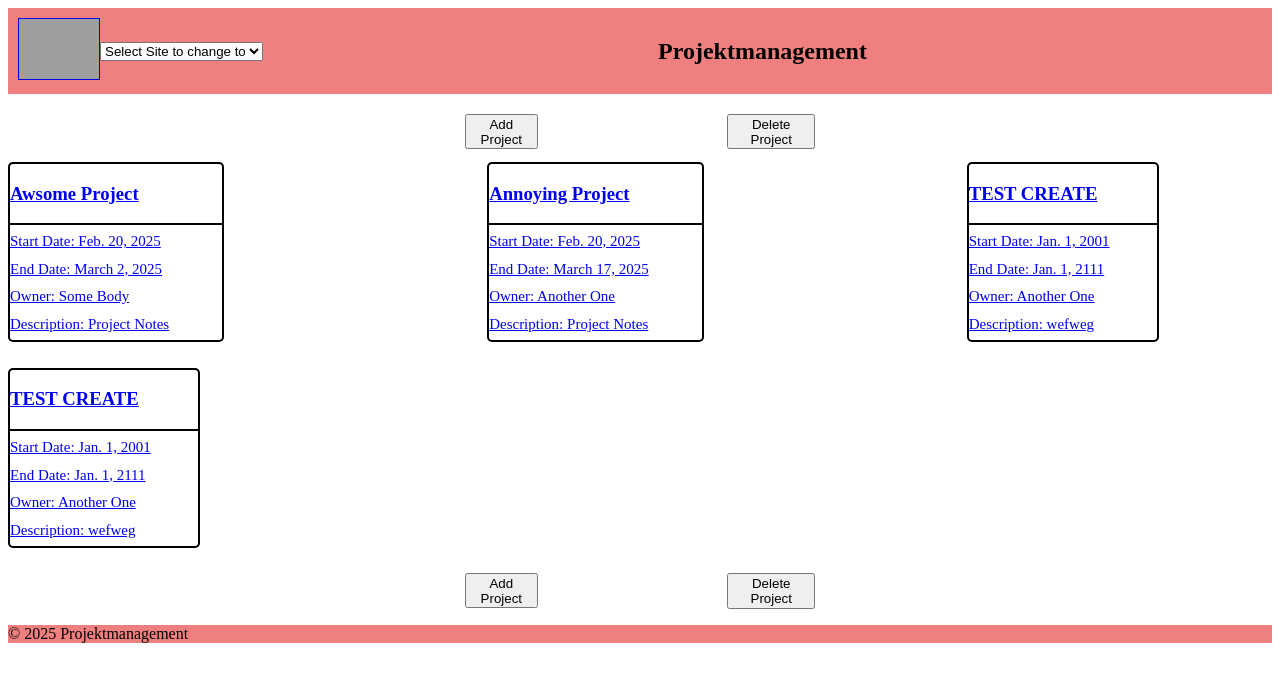
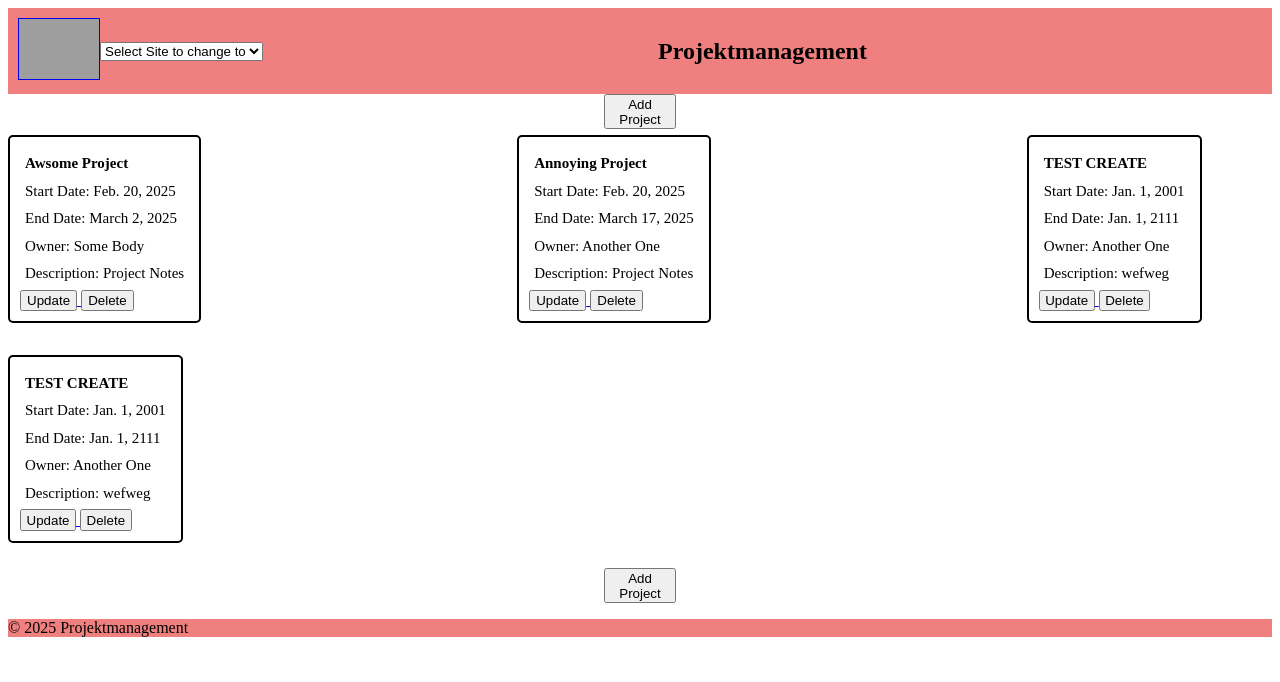
Before and after one commit to ThorbenHrbck/Projektmanagement, a Django app: page /projects/ in a window 1280 px wide. Shown: the top 682 px of the page. Run offline with Django 5.2, Linux system fonts and the light colour scheme; data comes from the database, SQL or seed files in the repository; grey boxes are pictures that could not be loaded.

Commit message:
fixed bugs in ProjectOverview

```diff
--- a/Projektmanagement/Templates/Project/Button.html
+++ b/Projektmanagement/Templates/Project/Button.html
@@ -1,23 +1,17 @@
 <style>
-    .crud_container {
+    .global-crud {
     display: flex;
-        justify-content: center; /* Zentriert die Buttons horizontal */
-        gap: 15%; /* Abstand zwischen den Buttons in Prozent */
+    justify-content: center;
+    /* gap: 15%; */
 }
 </style>
-<div class="crud_container">
+    <div class="global-crud">
         <a href="{% url 'project_create' %}">
-        <button>Add Project</button>
+            <button type="button">Add Project</button>
         </a>
-    <a href="{% url 'project_delete' %}">
-        <button>Delete Project</button>
-    </a>
-    <!-- <a href="{% url 'project_update' %}">
-        <button>Update Project</button>
-    </a> -->
         {% if projects.has_next %}
             <a href="?page={{ projects.next_page_number }}">
-            <button>Next Projects</button>
+                <button type="button">Next Projects</button>
             </a>
         {% endif %}
     </div>
--- a/Projektmanagement/Templates/Project/ProjectOverview.html
+++ b/Projektmanagement/Templates/Project/ProjectOverview.html
@@ -2,54 +2,49 @@
 
 {% block content %}
 <style>
+    /* Container für ein einzelnes Projekt */
     .container {
-        width: 130%; /* Beispiel: feste Breite */
+        /* width: 130%; */
         border: 2px solid #000;
         border-radius: 5px;
-    }
-
-    .separator {
-        width: 100%;
-        height: 2px;
-        background-color: #000;
+        margin-bottom: 2%;
+        padding: 10px;
+        position: relative;
     }
     .row {
         display: flex;
         gap: 25%;
-        margin-bottom: 2%;
-        margin-top: 1%;
-    }
-    .crud_container {
-        display: flex;
-        justify-content: center; /* Zentriert die Buttons horizontal */
-        gap: 15%; /* Abstand zwischen den Buttons in Prozent */
-        margin-top: 20px;
+        margin-top: 0.5%;
     }
     .text {
-        font-size: 15px;    /* Schriftgröße anpassen */
-        margin: 5px 0;      /* Abstand oben und unten anpassen */
-        line-height: 1.5;   /* Zeilenhöhe für bessere Lesbarkeit */
+        font-size: 15px;
+        margin: 5px;
+        line-height: 1.5;
     }
+
 </style>
 <div>
     {% include 'Project/Button.html' %}
-
+    <!-- Projektliste -->
     {% for project in projects %}
         {% if forloop.counter0|divisibleby:"3" %}
             <div class="row">
         {% endif %}
-        <a href="{% url 'tasks_overview' project.id %}">
-            <div class="container">
-                <div class="entry">
-                    <h3>{{ project.name }}</h3>
-                    <div class="separator"></div>
-                    <p class="text">Start Date: {{project.start_date}}</p>
-                    <p class="text">End Date: {{project.end_date}}</p>
-                    <p class="text">Owner: {{project.owner}}</p>
-                    <p class="text">Description: {{project.notes}}</p>
-                </div>
+        <div class="container">
+            <div class="entry">
+                <h3 class="text">{{ project.name }}</h3>
+                <p class="text">Start Date: {{ project.start_date }}</p>
+                <p class="text">End Date: {{ project.end_date }}</p>
+                <p class="text">Owner: {{ project.owner }}</p>
+                <p class="text">Description: {{ project.notes }}</p>
+                <a href="{% url 'project_update' project.id %}">
+                    <button type="button">Update</button>
+                </a>
+                <a href="{% url 'project_delete_new' project.id %}">
+                    <button type="button">Delete</button>
+                </a>
             </div>
-        </a>
+        </div>
         {% if forloop.counter|divisibleby:"3" or forloop.last %}
             </div>
         {% endif %}
--- a/Projektmanagement/Templates/Project/ProjectUpdate.html
+++ b/Projektmanagement/Templates/Project/ProjectUpdate.html
@@ -4,7 +4,7 @@
     {% block content %}
     <div>
         <h1 style="margin-left: 41%;">Update a project</h1>
-        <form method="post" action="{% url 'project_update/<id>/' project.id %}">
+        <form method="post" action="{% url 'project_update' project.id %}">
             {% csrf_token %}
             {%include "Project/ProjectTextFields.html"%}
             <div class="FormContainer">
--- a/Projektmanagement/Templates/baseTemplate.html
+++ b/Projektmanagement/Templates/baseTemplate.html
@@ -34,10 +34,12 @@
                 <option value="default">Select Site to change to</option>
                 <option value="{% url 'project_overview' %}">Project Overview</option>
                 <option value="{% url 'project_create' %}">Project Create</option>
-                {% if project.id %}
+                {% if project and project.id %}
                     <option value="{% url 'project_update' project.id %}">Project Update</option>
                 {% endif %}
-                <option value="{% url 'project_delete' %}">Project Delete</option>
+                {% if project and project.id %}
+                    <option value="{% url 'project_delete_new' project.id %}">Project Delete</option>
+                {% endif %}
               </select>
               <script>
                 document.getElementById("selecter").addEventListener("change", function() {
--- a/Projektmanagement/urls.py
+++ b/Projektmanagement/urls.py
@@ -26,6 +26,7 @@ urlpatterns = [
     path('projects/create/submission', views.project_create_submission, name="project_create_submission"),
     path('projects/update/<int:id>/', views.project_update, name='project_update'),
     path('projects/delete', views.project_delete, name='project_delete'),
+    path('projects/delete/<int:id>/', views.project_delete_new, name='project_delete_new'),
     path('task/<int:task_id>', views.task_detail, name='task'),
     path('tasks/<int:project_id>', views.task_overview, name='tasks_overview'),
     path('task/create/', views.task_create, name='task_create'),
--- a/Projektmanagement/views.py
+++ b/Projektmanagement/views.py
@@ -30,7 +30,7 @@ def project_update(request, id):
             user = User.objects.get(firstName=request.POST.get("ProjectOwner").split(" ")[0])
             project.owner = user
             project.save()
-            return project_overview(request)
+            return redirect('project_overview')
         except User.DoesNotExist:
             print("Unable")
     return render(request, "Project/ProjectUpdate.html", {"project": project})
@@ -54,6 +54,13 @@ def project_create_submission(request):
 
 def project_delete(request):
     return render(request, 'Project/ProjectDelete.html')
+
+def project_delete_new(request, id):
+    project = get_object_or_404(Project, id=id)
+    if request.method == "POST":
+        project.delete()
+        return redirect('project_overview')
+    return render(request, 'Project/ProjectDelete.html', {'project': project})
 
 
 def task_detail(request, task_id):
```
Lines whose indentation alone changed are shown as unchanged.
